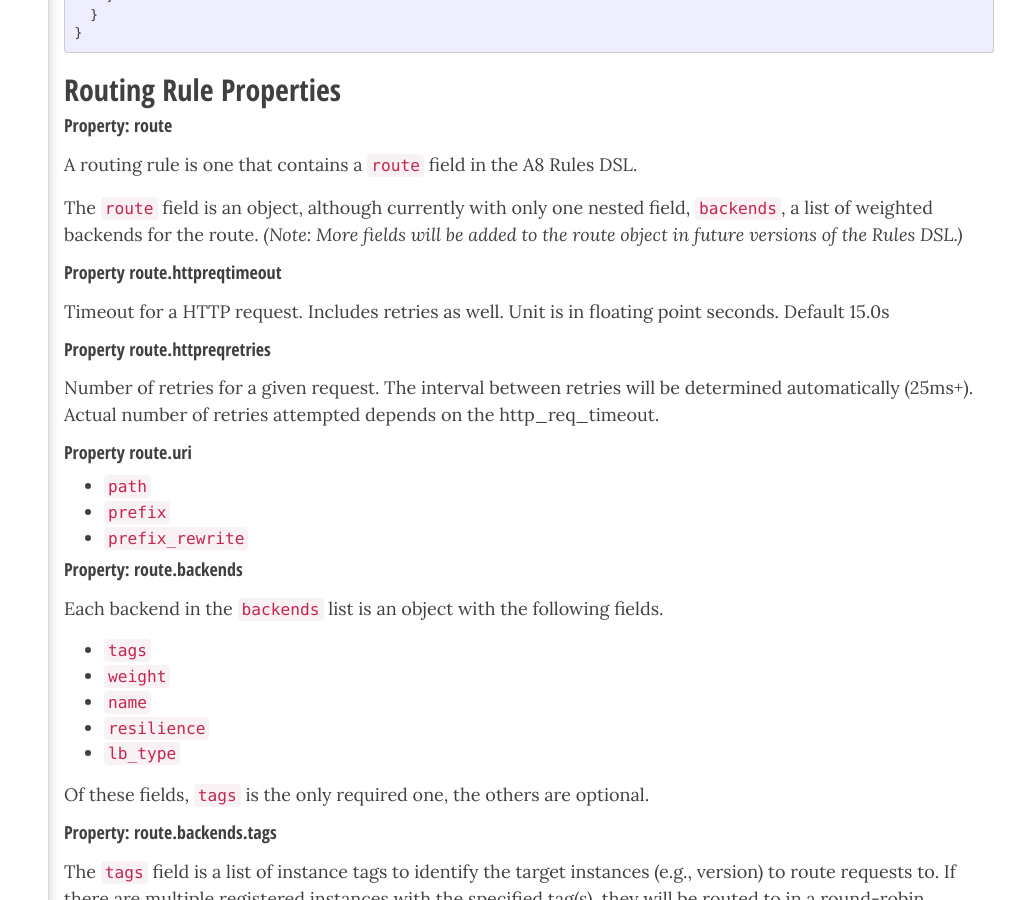
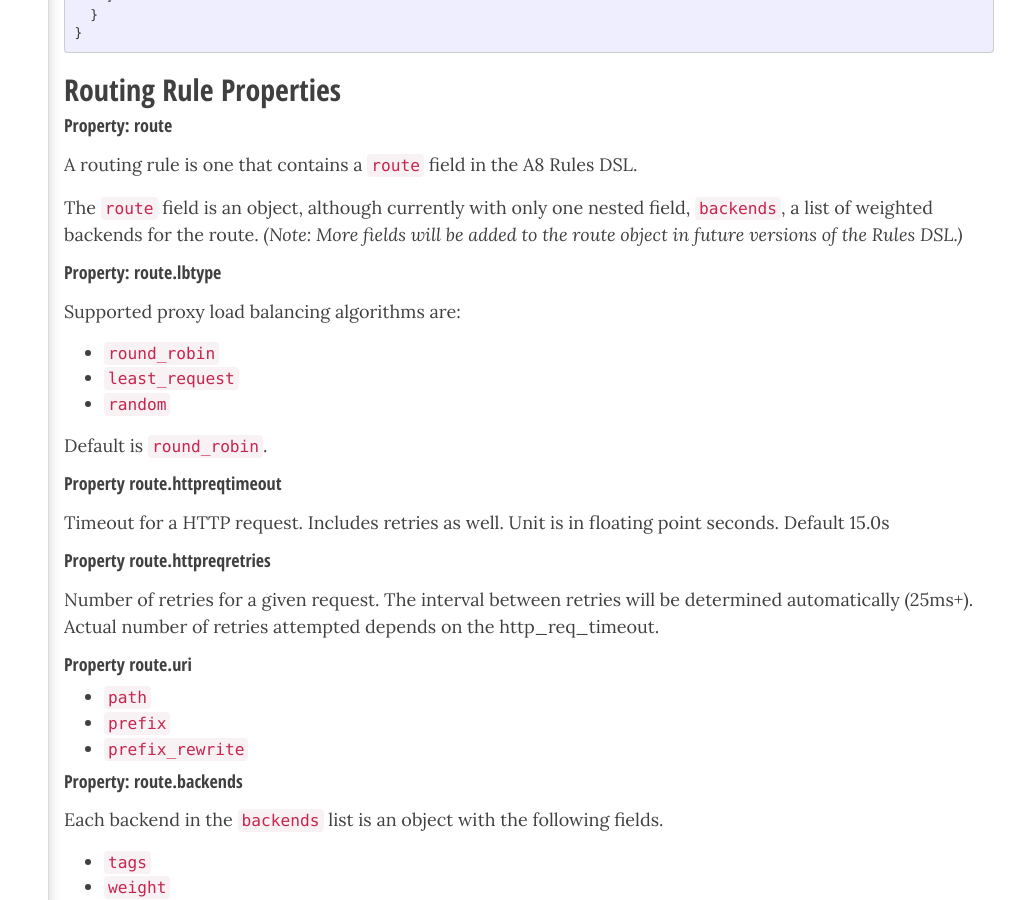
Before and after one commit to amalgam8/amalgam8.github.io, a Jekyll site: the page built from _docs/2-controlplane/1-controller/rules-dsl.md, in a window 1280 px wide and 900 px high, scrolled down 4327 px. Shown: the whole window, without its empty margins (271-1280 px from the left). Built offline with Jekyll 4.4.1, drawn with Linux system fonts in a browser that asks for light colours; nearby versions of some CDN libraries; some of the changed text lies outside the part shown.

Commit message:
put lbtype under route

```diff
--- a/_docs/2-controlplane/1-controller/rules-dsl.md
+++ b/_docs/2-controlplane/1-controller/rules-dsl.md
@@ -222,6 +222,15 @@ A routing rule is one that contains a `route` field in the A8 Rules DSL.
 The `route` field is an object, although currently with only one nested field, `backends`, a list of weighted backends for the route.
 *(Note: More fields will be added to the route object in future versions of the Rules DSL.)*
 
+#### Property: route.lbtype <a id="route-lbtype"></a>
+
+Supported proxy load balancing algorithms are:
+
+* `round_robin`
+* `least_request`
+* `random`
+
+Default is `round_robin`.
 
 #### Property route.httpreqtimeout <a id="route-httpreqtimeout"></a>
 
```
Also changed, not shown: other parts of _docs/2-controlplane/1-controller/rules-dsl.md (+1 -11 lines).
